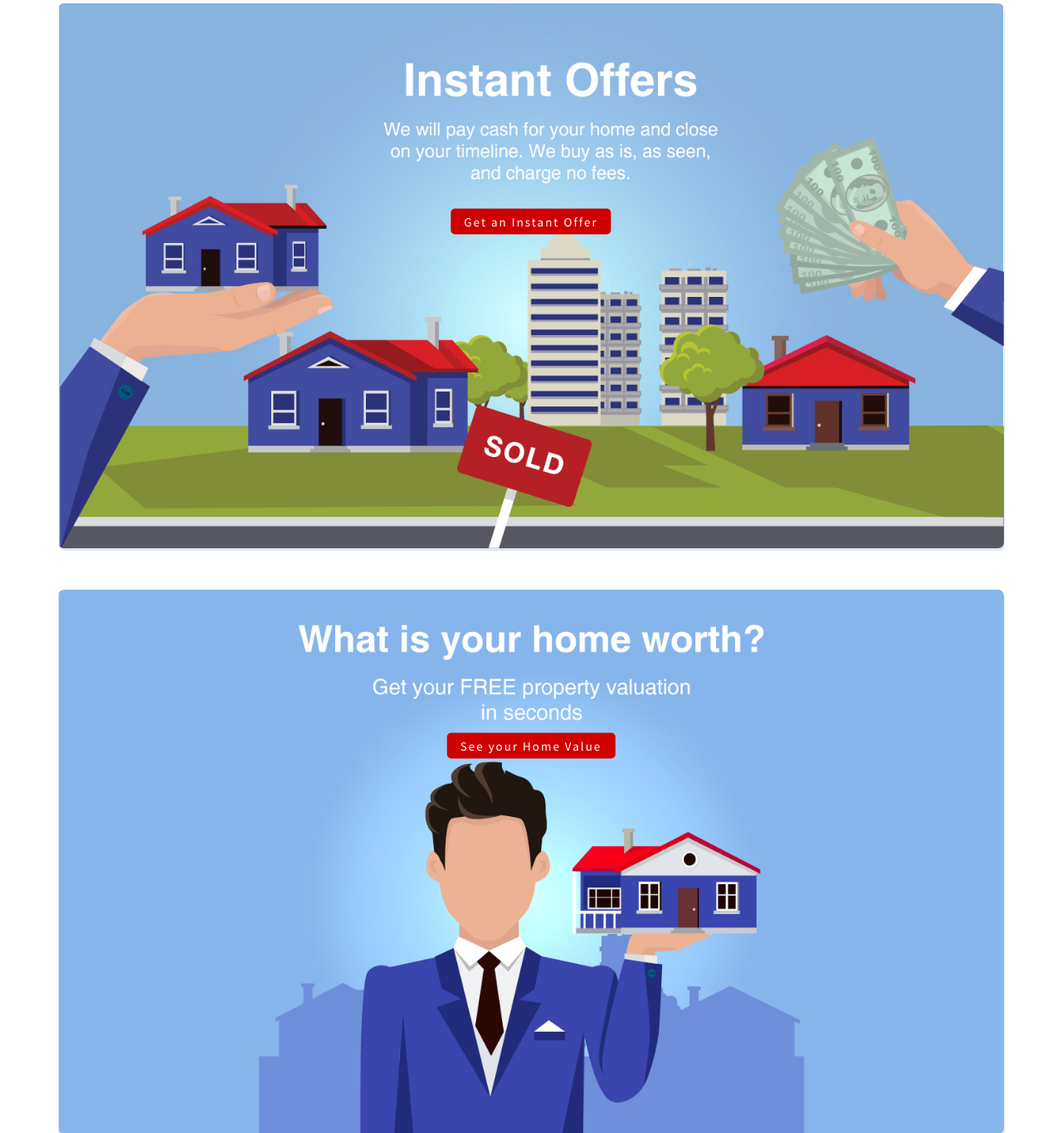
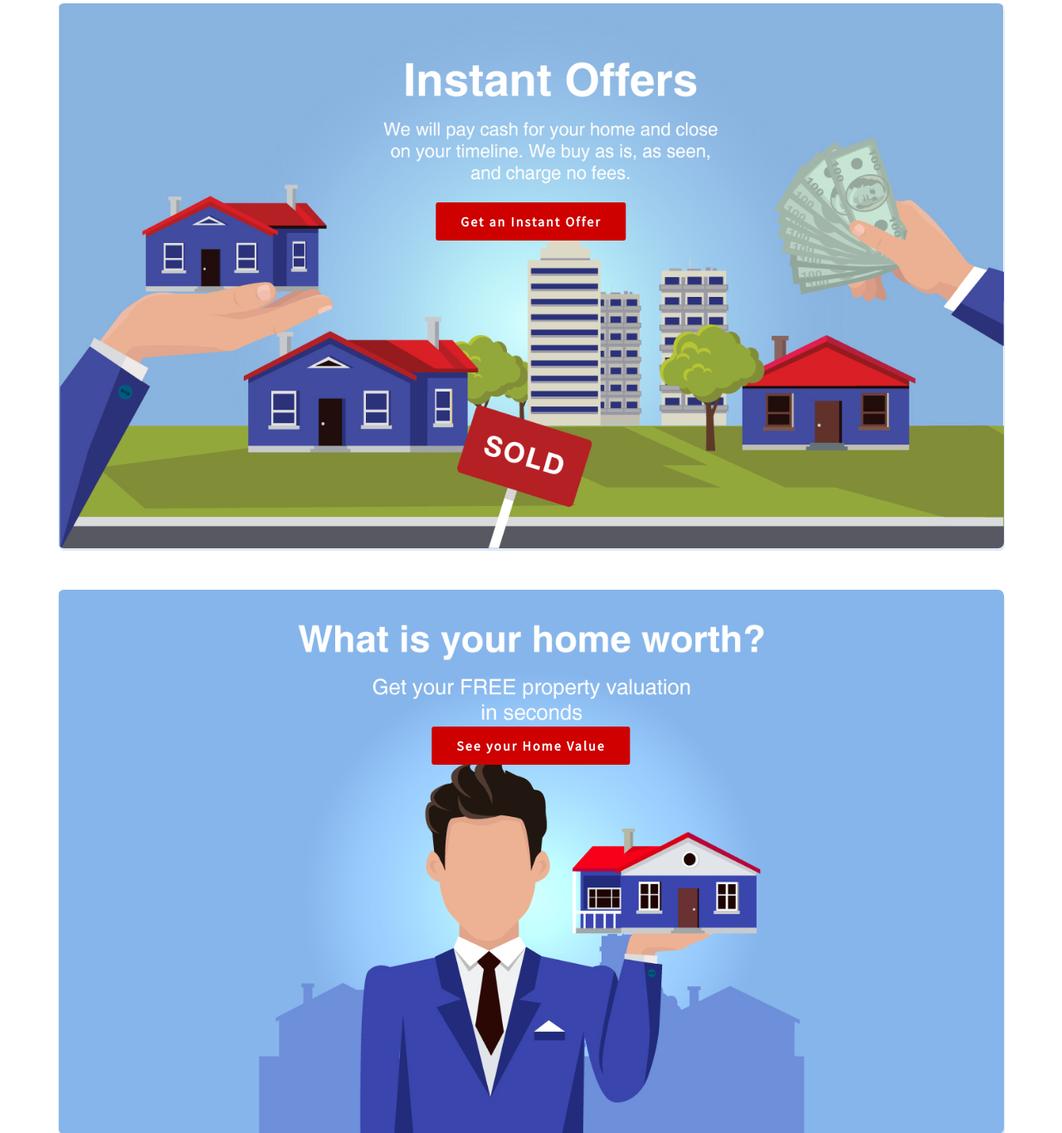
Before and after one commit to jitendraameo/marc-realstate, a Django app: page / in a window 1280 px wide. Shown: the part 1298-2664 px from the top of the page at 83% size. Run offline with Django 3.2, Linux system fonts and the light colour scheme; data comes from the database, SQL or seed files in the repository; some libraries are stand-ins or nearby versions.

```diff
--- a/static/css/style.css
+++ b/static/css/style.css
@@ -2633,20 +2633,18 @@ nav > .nav.nav-tabs{
 }
 
 .instant-offer-value-btn{
- 	position: absolute;
- 	text-align: center;
-	display: inline-block;
-	padding: 9px 16px;
-	font-size: 15px;
-	font-weight: 500;
-	line-height: 13px;
-	letter-spacing: 2px;
-	border-radius: 5px;
-	min-width: 170px;
-	text-align: center;
-	/*background: #30caa0; */
-	background: #ce0000;
-	cursor: pointer;
+	position: absolute;
+    display: inline-block;
+    padding: 15px 30px;
+    font-size: 16px;
+    font-weight: 600;
+    line-height: 16px;
+    letter-spacing: 2px;
+    border-radius: 3px;
+    min-width: 170px;
+    text-align: center;
+    background: #ce0000;
+    cursor: pointer;
 	border: none;
 	color: #fff;
 	top: 39%;
@@ -2664,6 +2662,33 @@ nav > .nav.nav-tabs{
 	margin-right: auto;
 }
 
+
+.home-value-btn
+{
+	position: absolute;
+    display: inline-block;
+    padding: 15px 30px;
+    font-size: 16px;
+    font-weight: 600;
+    line-height: 16px;
+    letter-spacing: 2px;
+    border-radius: 3px;
+    min-width: 170px;
+    text-align: center;
+    /* background: #30caa0; */
+    background: #ce0000;
+    cursor: pointer;
+    border: none;
+	color: #fff;
+	top:28.75%;
+	left: 50%;
+	z-index: 9999;
+	transform: translate3d(-50%, -50%,0);
+
+}
+
+@media only screen and (max-width: 1200px)
+{
 .home-value-btn
 {
 	position: absolute;
@@ -2676,19 +2701,18 @@ nav > .nav.nav-tabs{
 	border-radius: 5px;
 	min-width: 170px;
 	text-align: center;
-	/*background: #30caa0; */
+
 	background: #ce0000;
 	cursor: pointer;
 	border: none;
 	color: #fff;
-	top:28.75%;
+	top:30%;
 	left: 50%;
 	z-index: 9999;
 	transform: translate3d(-50%, -50%,0);
 
 }
-
-
+}
 
 .offer-value-btn{
  	position: absolute;
```
